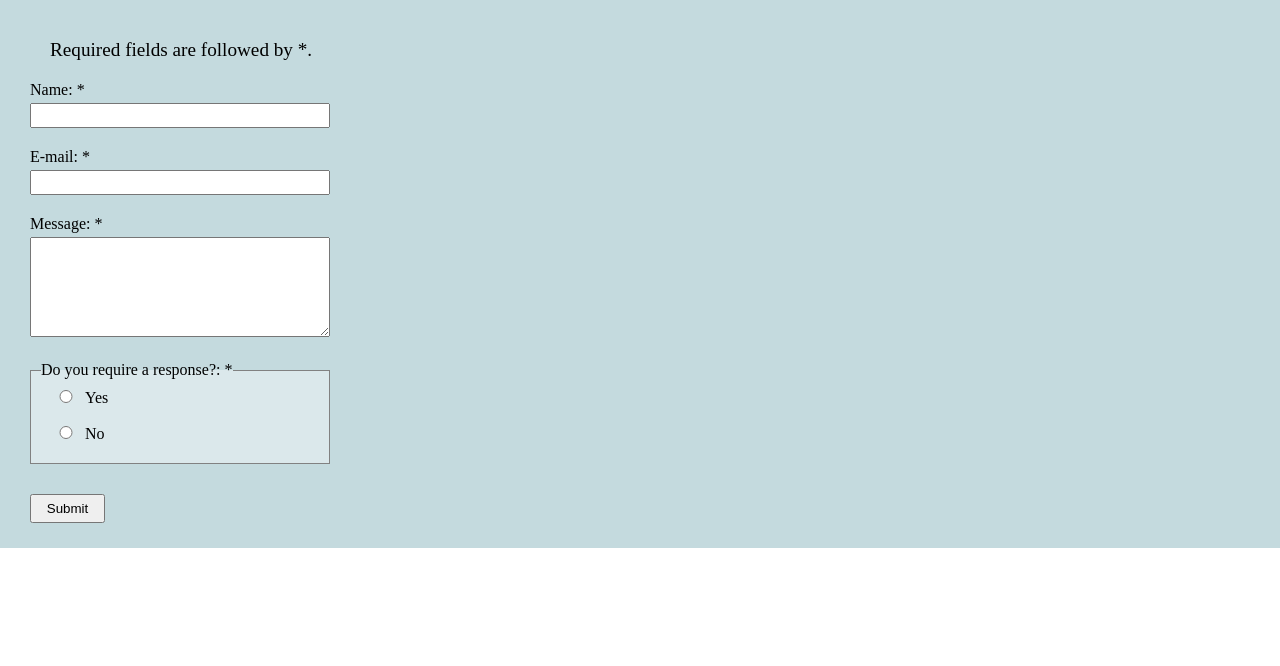
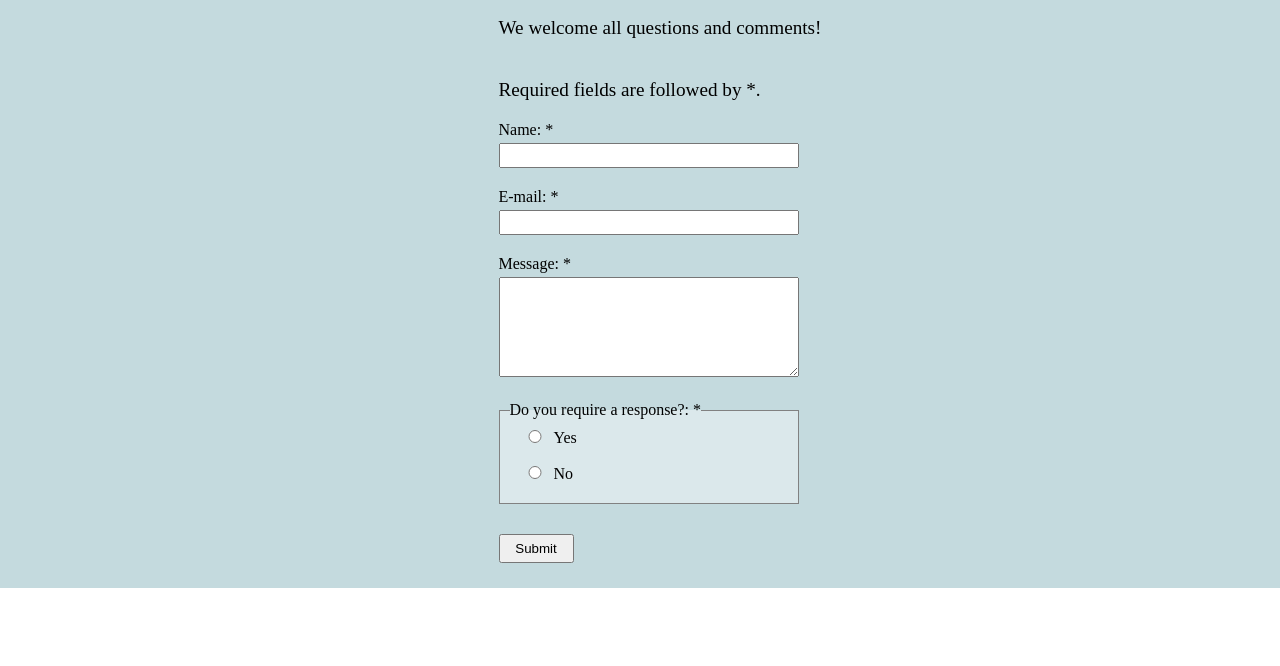
Before and after one commit to lydiamae/coding-club-website, a plain HTML site: page contact.html in a window 1280 px wide. Shown: the part 134-800 px from the top of the page. Drawn offline with Linux system fonts and the light colour scheme; a web font is replaced by a local one.

Commit message:
Add flex and padding to contact forms

```diff
--- a/style.css
+++ b/style.css
@@ -57,6 +57,9 @@ nav a {
 }
 
 main {
+    display: flex;
+    flex-direction: column;
+    align-items: center;
     text-align: center;
     width: 100%;
     min-height: 300px;
@@ -106,8 +109,9 @@ form {
     align-items: baseline;
 }
 
-form p {
-    padding: 20px;
+form h1, form p {
+    padding: 20px 20px 20px 0;
+    text-align: left;
 }
 
 label {
```
